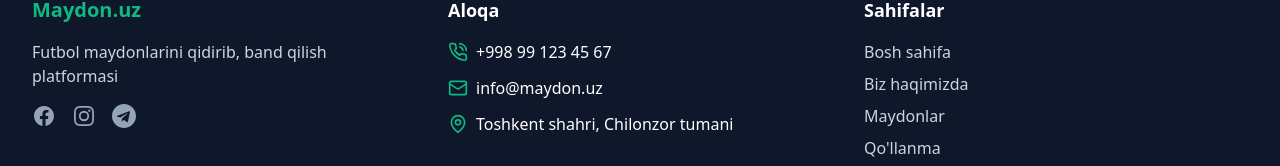
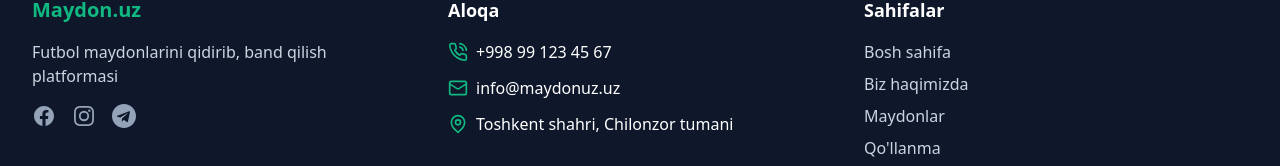
Before and after one commit to Farhodoff/maydonuz.uz, a React (Vite) app: page / in a window 1280 px wide. Shown: the part 7091-7257 px from the top of the page. Built offline with nearby package versions, Linux system fonts and the light colour scheme; no server answers.

Commit message:
chore: update support email to info@maydonuz.uz

```diff
--- a/src/components/common/Footer.tsx
+++ b/src/components/common/Footer.tsx
@@ -45,7 +45,7 @@ const Footer: React.FC = () => {
               </li>
               <li className="flex items-start">
                 <Mail className="h-5 w-5 text-brand-500 mr-2 mt-0.5" />
-                <span>info@maydon.uz</span>
+                <span>info@maydonuz.uz</span>
               </li>
               <li className="flex items-start">
                 <MapPin className="h-5 w-5 text-brand-500 mr-2 mt-0.5" />
```
